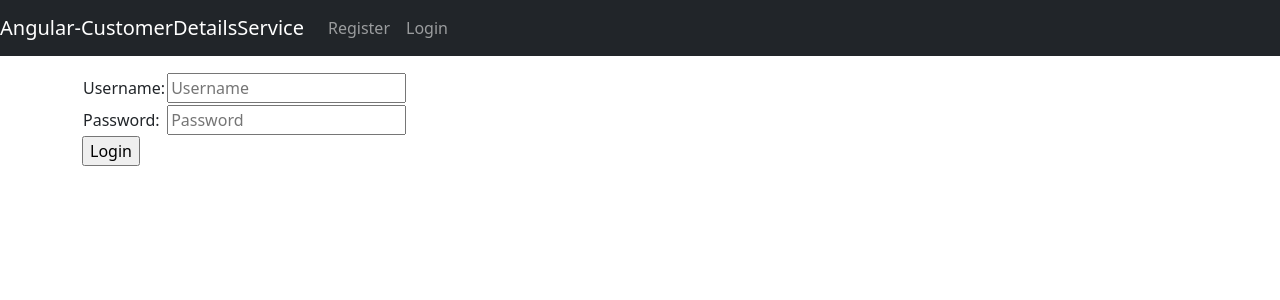
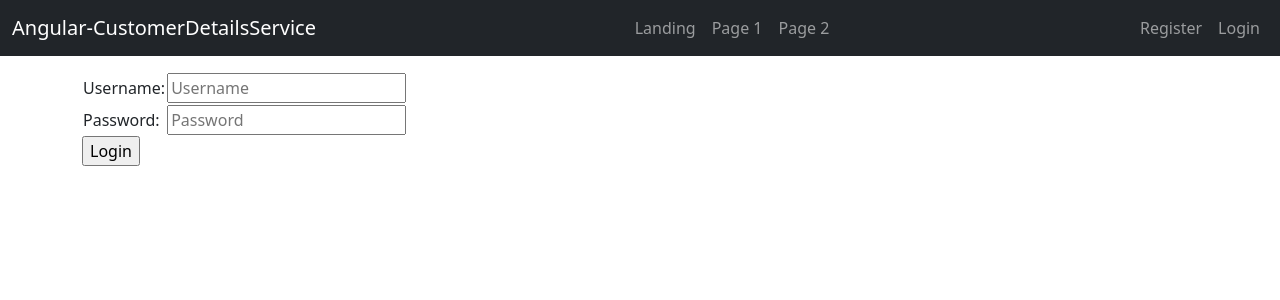
Before and after one commit to ThatDRW/Angular-CustomerDetailsService, an Angular app: page /login in a window 1280 px wide. Shown: the top 300 px of the page. Built offline with nearby package versions, Linux system fonts and the light colour scheme.

Commit message:
Impl: Split nav-bar from app component.

```diff
--- a/src/app/app.component.html
+++ b/src/app/app.component.html
@@ -1,15 +1,5 @@
 <div>
-    <nav class="navbar navbar-expand navbar-dark bg-dark">
-      <a href="#" class="navbar-brand">Angular-CustomerDetailsService</a>
-      <div class="navbar-nav mr-auto">
-        <li class="nav-item">
-          <a routerLink="user/register" class="nav-link">Register</a>
-        </li>
-        <li class="nav-item">
-            <a routerLink="login" class="nav-link">Login</a>
-        </li>
-      </div>
-    </nav>
+    <app-navigation-bar></app-navigation-bar>
 
     <div class="container mt-3">
       <router-outlet></router-outlet>
--- a/src/app/navigation-bar/navigation-bar.component.html
+++ b/src/app/navigation-bar/navigation-bar.component.html
@@ -1,12 +1,16 @@
-<nav class="navbar navbar-light bg-light">
-<div class="container-fluid">
-    <a class="navbar-brand">CustomerDetailsService</a>
-    <a class="nav-link" href="http://localhost:4200">Landing</a>
-
-
-    <form class="d-flex">
-        <input class="form-control me-2" type="search" placeholder="Search" aria-label="Search">
-        <button class="btn btn-outline-success" type="submit">Search</button>
-    </form>
-</div>
+<nav class="navbar navbar-expand navbar-dark bg-dark">
+    <div class="container-fluid">
+        <div class="navbar-header">
+            <a class="navbar-brand" href="#">Angular-CustomerDetailsService</a>
+        </div>
+        <ul class="nav navbar-nav">
+            <li class="nav-item"><a routerLink="" class="nav-link">Landing</a></li>
+            <li class="nav-item"><a routerLink="#" class="nav-link">Page 1</a></li>
+            <li class="nav-item"><a routerLink="#" class="nav-link">Page 2</a></li>
+        </ul>
+        <ul class="nav navbar-nav navbar-right">
+            <li class="nav-item"><a routerLink="user/register" class="nav-link"> Register</a></li>
+            <li class="nav-item"><a routerLink="login" class="nav-link"> Login</a></li>
+        </ul>
+    </div>
 </nav>
```
